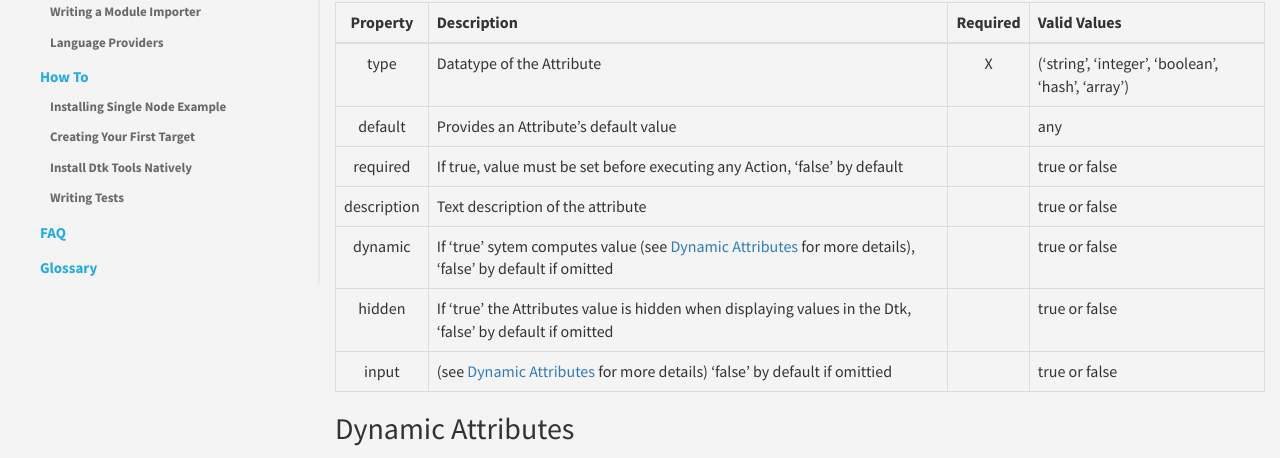
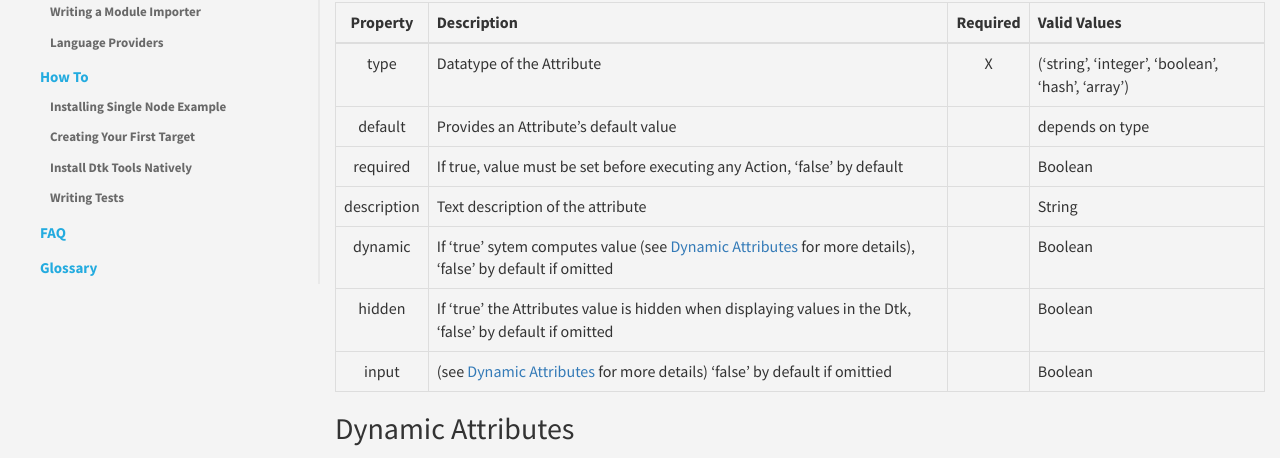
Before and after one commit to dtk/dtk-docs-v1, a Jekyll site: the page built from _components/attributes.md, in a window 1280 px wide. Shown: the part 806-1264 px from the top of the page. Built offline with Jekyll 4.4.1, drawn with Linux system fonts in a browser that asks for light colours.

Commit message:
Fixed typos in attribute field table and changed 'true or false' to 'Boolean'

```diff
--- a/_components/attributes.md
+++ b/_components/attributes.md
@@ -40,12 +40,12 @@ Attributes can contain the following properties
 | Property      | Description                                                                   | Required  | Valid Values |
 |:-------------:|:------------------------------------------------------------------------------|:---------:| ------------ |
 | type          | Datatype of the Attribute                                                     |     X     | ('string', 'integer', 'boolean', 'hash', 'array’) |
-| default       | Provides an Attribute's default value                                         |           | any          |
-| required      | If true, value must be set before executing any Action, 'false' by default    |           | true or false  |
-| description   | Text description of the attribute                                             |           | true or  false |
-| dynamic       | If 'true' sytem computes value (see [Dynamic Attributes](#dynamic-attributes) for more details), 'false' by default if omitted |           | true or false |
-| hidden        | If 'true' the Attributes value is hidden when displaying values in the Dtk, 'false' by default if omitted |           | true or false |
-| input         | (see [Dynamic Attributes](#dynamic-attributes) for more details) 'false' by default if omittied      |           | true or false |
+| default       | Provides an Attribute's default value                                         |           | depends on type |
+| required      | If true, value must be set before executing any Action, 'false' by default    |           | Boolean  |
+| description   | Text description of the attribute                                             |           | String |
+| dynamic       | If 'true' sytem computes value (see [Dynamic Attributes](#dynamic-attributes) for more details), 'false' by default if omitted |           | Boolean |
+| hidden        | If 'true' the Attributes value is hidden when displaying values in the Dtk, 'false' by default if omitted |           | Boolean |
+| input         | (see [Dynamic Attributes](#dynamic-attributes) for more details) 'false' by default if omittied      |           | Boolean |
 {: .table .table-bordered }
 
 ## <a name="dynamic-attributes"></a>Dynamic Attributes
```
